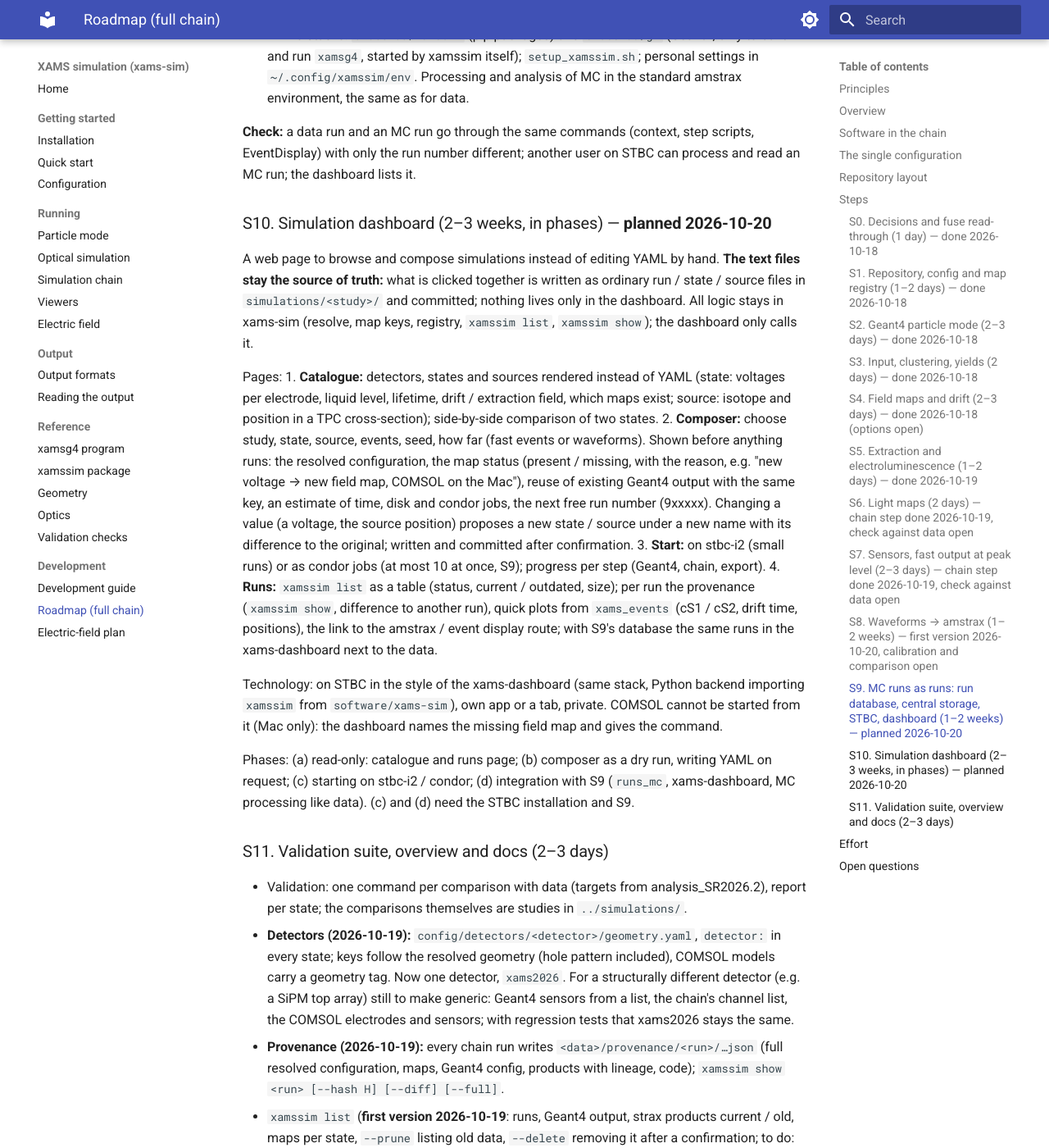
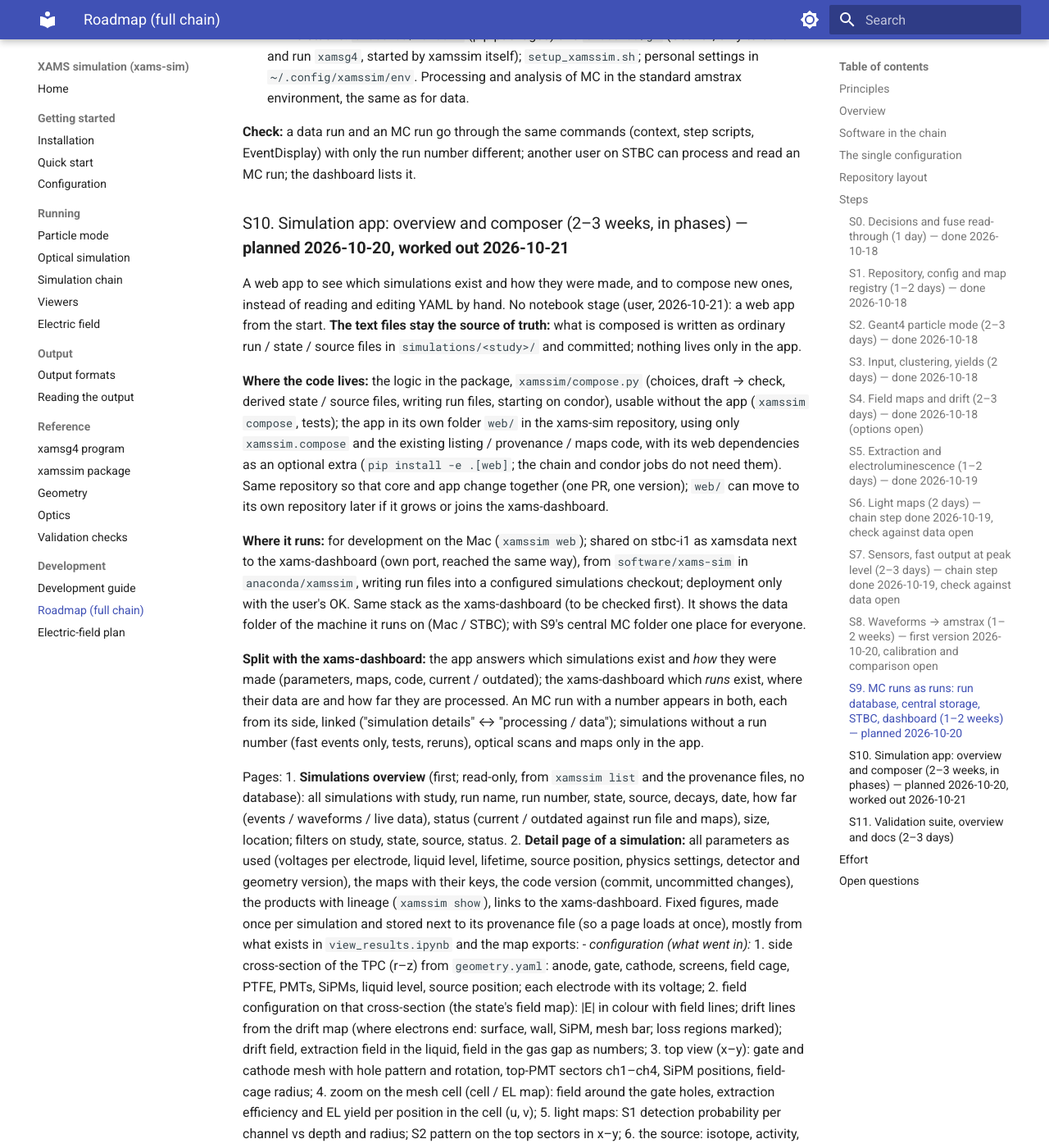
Before and after one commit to XAMS-nikhef/xams-sim, an MkDocs documentation site: the page built from docs/xams_sim_plan.md, in a window 1280 px wide and 1400 px high, scrolled down 11961 px. Shown: the whole window at 82% size. Built offline with MkDocs 1.6.1 and Material for MkDocs 9.7.7, drawn with Linux system fonts in a browser that asks for light colours; some of the changed text lies outside the part shown.

Commit message:
Plan S10: simulation app (overview, detail figures, comparison, composer), code in xamssim/compose.py + web/
Co-Authored-By: Claude Opus 5.5 <noreply@anthropic.com>

```diff
--- a/docs/xams_sim_plan.md
+++ b/docs/xams_sim_plan.md
@@ -400,35 +400,71 @@ Plan:
 **Check:** a data run and an MC run go through the same commands (context, step scripts, EventDisplay) with only the
 run number different; another user on STBC can process and read an MC run; the dashboard lists it.
 
-### S10. Simulation dashboard (2–3 weeks, in phases) — **planned 2026-10-20**
+### S10. Simulation app: overview and composer (2–3 weeks, in phases) — **planned 2026-10-20, worked out 2026-10-21**
 
-A web page to browse and compose simulations instead of editing YAML by hand. **The text files stay the source of
-truth:** what is clicked together is written as ordinary run / state / source files in `simulations/<study>/` and
-committed; nothing lives only in the dashboard. All logic stays in xams-sim (resolve, map keys, registry, `xamssim
-list`, `xamssim show`); the dashboard only calls it.
+A web app to see which simulations exist and how they were made, and to compose new ones, instead of reading and
+editing YAML by hand. No notebook stage (user, 2026-10-21): a web app from the start. **The text files stay the source
+of truth:** what is composed is written as ordinary run / state / source files in `simulations/<study>/` and
+committed; nothing lives only in the app.
+
+**Where the code lives:** the logic in the package, `xamssim/compose.py` (choices, draft → check, derived state /
+source files, writing run files, starting on condor), usable without the app (`xamssim compose`, tests); the app in
+its own folder `web/` in the xams-sim repository, using only `xamssim.compose` and the existing listing / provenance /
+maps code, with its web dependencies as an optional extra (`pip install -e .[web]`; the chain and condor jobs do not
+need them). Same repository so that core and app change together (one PR, one version); `web/` can move to its own
+repository later if it grows or joins the xams-dashboard.
+
+**Where it runs:** for development on the Mac (`xamssim web`); shared on stbc-i1 as xamsdata next to the xams-dashboard
+(own port, reached the same way), from `software/xams-sim` in `anaconda/xamssim`, writing run files into a configured
+simulations checkout; deployment only with the user's OK. Same stack as the xams-dashboard (to be checked first). It
+shows the data folder of the machine it runs on (Mac / STBC); with S9's central MC folder one place for everyone.
+
+**Split with the xams-dashboard:** the app answers which simulations exist and *how* they were made (parameters, maps,
+code, current / outdated); the xams-dashboard which *runs* exist, where their data are and how far they are processed.
+An MC run with a number appears in both, each from its side, linked ("simulation details" ↔ "processing / data");
+simulations without a run number (fast events only, tests, reruns), optical scans and maps only in the app.
 
 Pages:
-1. **Catalogue:** detectors, states and sources rendered instead of YAML (state: voltages per electrode, liquid
-   level, lifetime, drift / extraction field, which maps exist; source: isotope and position in a TPC cross-section);
-   side-by-side comparison of two states.
-2. **Composer:** choose study, state, source, events, seed, how far (fast events or waveforms). Shown before anything
-   runs: the resolved configuration, the map status (present / missing, with the reason, e.g. "new voltage → new
-   field map, COMSOL on the Mac"), reuse of existing Geant4 output with the same key, an estimate of time, disk and
-   condor jobs, the next free run number (9xxxxx). Changing a value (a voltage, the source position) proposes a new
-   state / source under a new name with its difference to the original; written and committed after confirmation.
-3. **Start:** on stbc-i2 (small runs) or as condor jobs (at most 10 at once, S9); progress per step (Geant4, chain,
-   export).
-4. **Runs:** `xamssim list` as a table (status, current / outdated, size); per run the provenance (`xamssim show`,
-   difference to another run), quick plots from `xams_events` (cS1 / cS2, drift time, positions), the link to the
-   amstrax / event display route; with S9's database the same runs in the xams-dashboard next to the data.
+1. **Simulations overview** (first; read-only, from `xamssim list` and the provenance files, no database): all
+   simulations with study, run name, run number, state, source, decays, date, how far (events / waveforms / live
+   data), status (current / outdated against run file and maps), size, location; filters on study, state, source,
+   status.
+2. **Detail page of a simulation:** all parameters as used (voltages per electrode, liquid level, lifetime, source
+   position, physics settings, detector and geometry version), the maps with their keys, the code version (commit,
+   uncommitted changes), the products with lineage (`xamssim show`), links to the xams-dashboard. Fixed figures, made
+   once per simulation and stored next to its provenance file (so a page loads at once), mostly from what exists in
+   `view_results.ipynb` and the map exports:
+   - *configuration (what went in):*
+     1. side cross-section of the TPC (r–z) from `geometry.yaml`: anode, gate, cathode, screens, field cage, PTFE,
+        PMTs, SiPMs, liquid level, source position; each electrode with its voltage;
+     2. field configuration on that cross-section (the state's field map): |E| in colour with field lines; drift lines
+        from the drift map (where electrons end: surface, wall, SiPM, mesh bar; loss regions marked); drift field,
+        extraction field in the liquid, field in the gas gap as numbers;
+     3. top view (x–y): gate and cathode mesh with hole pattern and rotation, top-PMT sectors ch1–ch4, SiPM positions,
+        field-cage radius;
+     4. zoom on the mesh cell (cell / EL map): field around the gate holes, extraction efficiency and EL yield per
+        position in the cell (u, v);
+     5. light maps: S1 detection probability per channel vs depth and radius; S2 pattern on the top sectors in x–y;
+     6. the source: isotope, activity, position, spectrum where relevant;
+   - *results (what came out; the same fixed set for every simulation, fuller analysis stays in notebooks):* energy
+     per decay and where it was deposited (y–z); drift (fraction of electrons arriving, drift time vs depth); cS1 vs
+     cS2 around the photopeak; S2 width and AFT vs depth and radius; photoelectrons per channel incl. SiPMs; with
+     waveforms one example event.
+3. **Compare two simulations:** differing parameters as a table (`xamssim show --diff`), cross-sections side by side
+   and the difference of the fields (e.g. sept vs cmb50).
+4. **Maps:** which maps exist, for which states, which are missing and how to make them.
+5. **Composer:** choose study, state, source, events, seed, how far (fast events, waveforms, live data). Shown before
+   anything runs: the resolved configuration, errors, the map status (present / missing with the reason, e.g. "voltage
+   G changed → new field map, COMSOL on the Mac"), reuse of Geant4 output with the same key, an estimate of time, disk
+   and condor jobs (from measured runs: sept 2·10⁷ decays on condor: Geant4 30 min, chain 53 min), the next free run
+   number. New states / sources are derived from existing ones ("sept with cathode −4 kV", "Cs at z = −50 mm"): a new
+   file under a proposed name with its difference shown; existing files are never changed. The source position is
+   set on the cross-section; the voltages in a table against the state's values.
+6. **Start:** on condor with the existing job scripts (`condor/run_xamssim.sh`, `live_process.sh`; at most 10 jobs),
+   progress per step.
 
-Technology: on STBC in the style of the xams-dashboard (same stack, Python backend importing `xamssim` from
-`software/xams-sim`), own app or a tab, private. COMSOL cannot be started from it (Mac only): the dashboard names the
-missing field map and gives the command.
-
-Phases: (a) read-only: catalogue and runs page; (b) composer as a dry run, writing YAML on request; (c) starting on
-stbc-i2 / condor; (d) integration with S9 (`runs_mc`, xams-dashboard, MC processing like data). (c) and (d) need the
-STBC installation and S9.
+Phases: (a) overview, detail pages with figures, comparison, maps (read-only); (b) composer writing run / state /
+source files; (c) starting on condor; (d) integration with S9 (`runs_mc`, links with the xams-dashboard).
 
 ### S11. Validation suite, overview and docs (2–3 days)
 - Validation: one command per comparison with data (targets from analysis_SR2026.2), report per state; the comparisons
```
